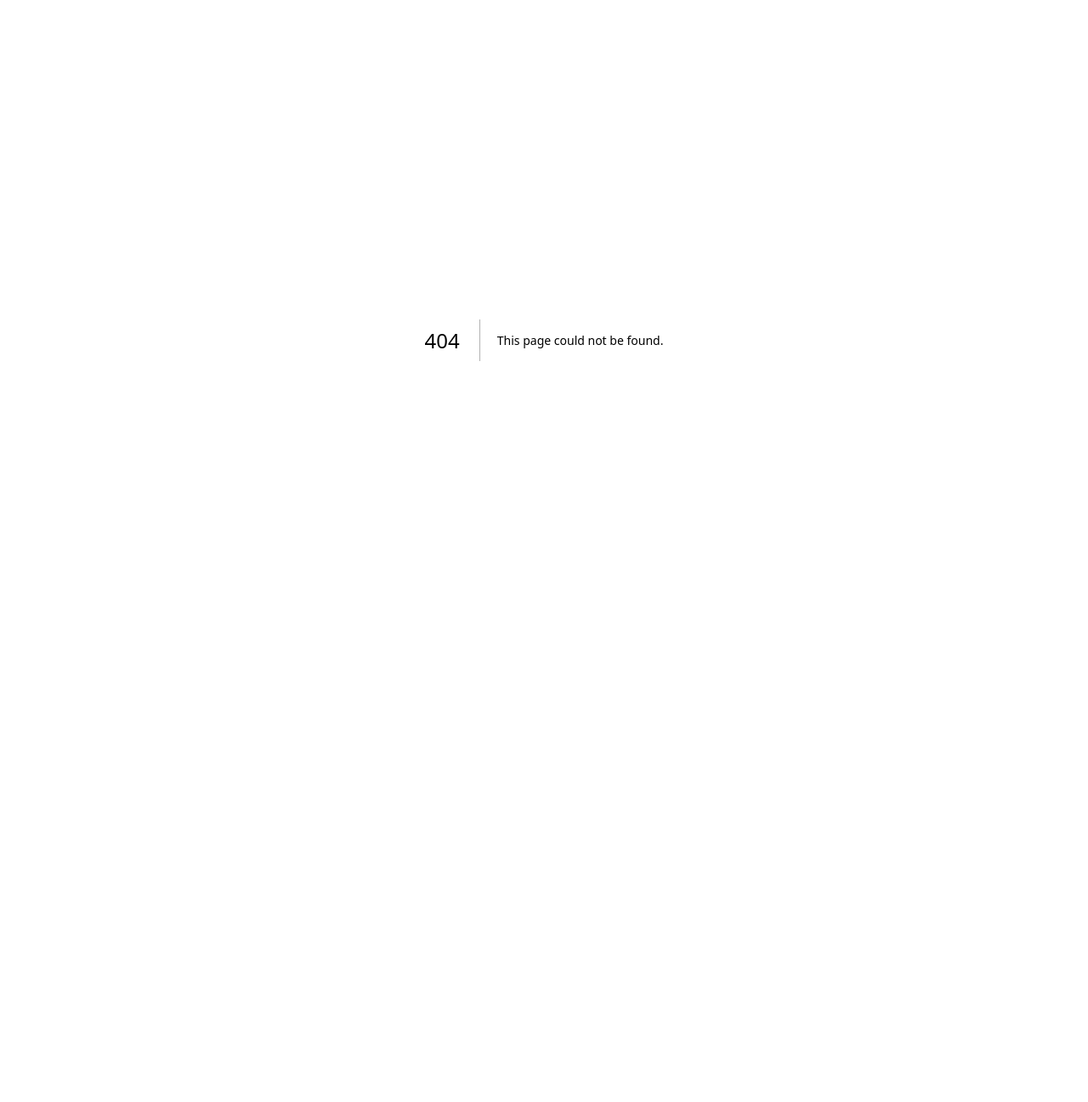
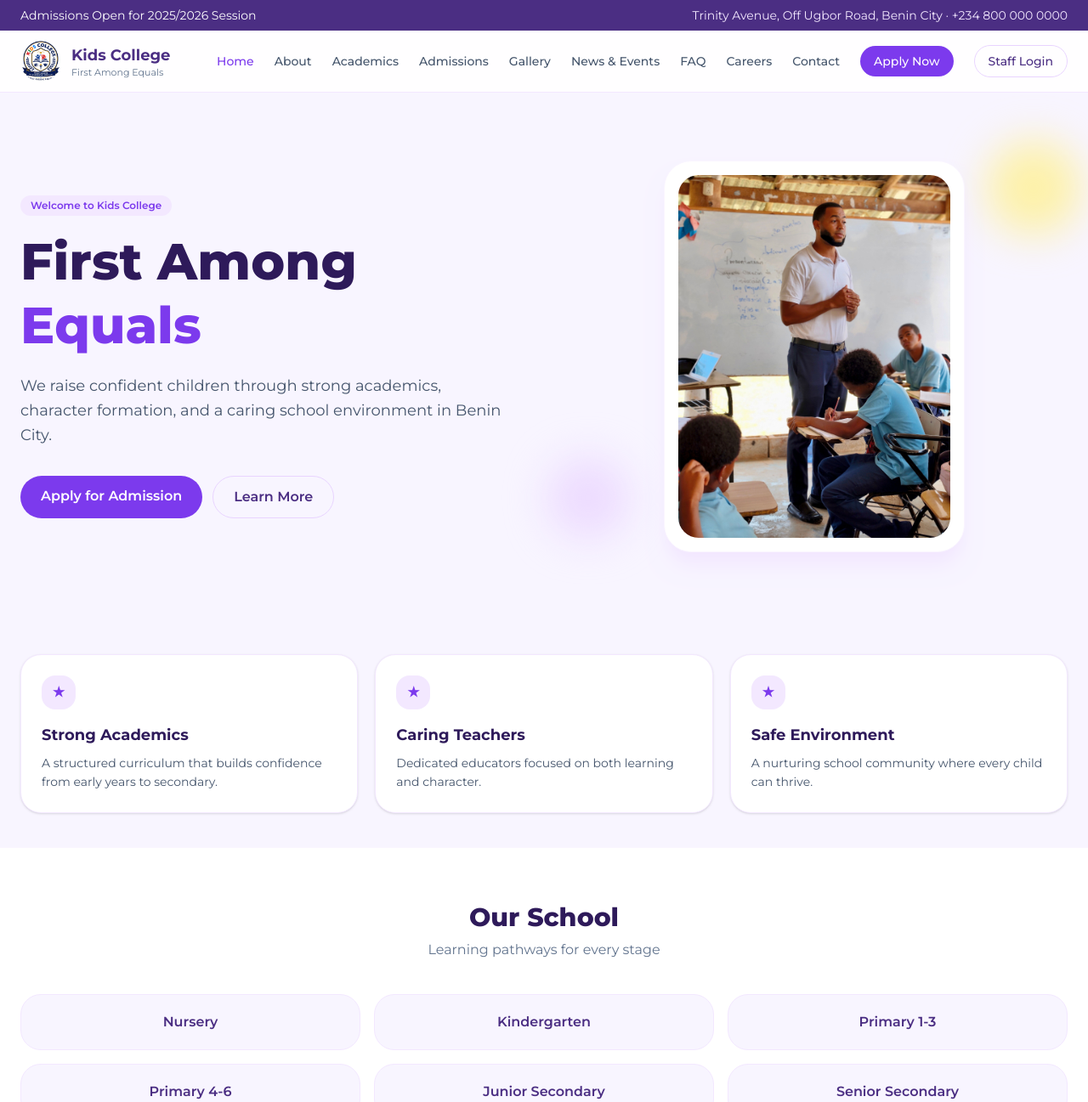
Before and after one commit to kidscollege/web-admin, a Next.js app: page / in a window 1280 px wide. Before the commit this address had no page. Shown: the top 1297 px of the page at 85% size. Before the commit the page ends 800 px from the top, so only its background shows below. Built offline with nearby package versions, Linux system fonts and the light colour scheme.

Commit message:
bring back

```diff
--- /dev/null
+++ b/app/(public)/page.tsx
@@ -0,0 +1,180 @@
+import Link from "next/link";
+import Image from "next/image";
+
+export default function HomePage() {
+  return (
+    <div className="overflow-hidden">
+      {/* Hero */}
+      <section className="relative">
+        <div className="max-w-7xl mx-auto px-4 sm:px-6 py-14 sm:py-20 grid grid-cols-1 lg:grid-cols-2 gap-10 items-center">
+          <div>
+            <p className="inline-flex rounded-full bg-purple-100 text-[#7C3AED] px-3 py-1 text-xs font-semibold mb-4">
+              Welcome to Kids College
+            </p>
+            <h1 className="text-4xl sm:text-5xl lg:text-6xl font-extrabold text-[#2E1A5A] leading-tight">
+              First Among
+              <span className="block text-[#7C3AED]">Equals</span>
+            </h1>
+            <p className="mt-5 text-slate-600 text-base sm:text-lg max-w-xl leading-relaxed">
+              We raise confident children through strong academics, character
+              formation, and a caring school environment in Benin City.
+            </p>
+            <div className="mt-8 flex flex-col sm:flex-row gap-3">
+              <Link
+                href="/admissions/apply"
+                className="bg-[#7C3AED] hover:bg-[#6D28D9] text-white px-6 py-3 rounded-full font-semibold text-center transition"
+              >
+                Apply for Admission
+              </Link>
+              <Link
+                href="/about"
+                className="border border-purple-200 text-[#4B2E83] px-6 py-3 rounded-full font-semibold text-center hover:bg-purple-50 transition"
+              >
+                Learn More
+              </Link>
+            </div>
+          </div>
+
+          <div className="relative flex justify-center">
+            <div className="absolute -top-6 -right-4 w-28 h-28 rounded-full bg-yellow-200/70 blur-xl" />
+            <div className="absolute bottom-4 -left-4 w-24 h-24 rounded-full bg-purple-200/80 blur-xl" />
+            <div className="relative bg-white rounded-[2rem] p-4 shadow-xl shadow-purple-100 border border-purple-50">
+              <Image
+                src="/hero1.jpg"
+                alt="Kids College"
+                width={320}
+                height={320}
+                className="rounded-[1.5rem] object-contain"
+              />
+            </div>
+          </div>
+        </div>
+      </section>
+
+      {/* Why section */}
+      <section className="max-w-7xl mx-auto px-4 sm:px-6 py-10">
+        <div className="grid grid-cols-1 md:grid-cols-3 gap-5">
+          {[
+            {
+              title: "Strong Academics",
+              desc: "A structured curriculum that builds confidence from early years to secondary.",
+            },
+            {
+              title: "Caring Teachers",
+              desc: "Dedicated educators focused on both learning and character.",
+            },
+            {
+              title: "Safe Environment",
+              desc: "A nurturing school community where every child can thrive.",
+            },
+          ].map((item) => (
+            <div
+              key={item.title}
+              className="bg-white rounded-3xl border border-purple-100 p-6 shadow-sm"
+            >
+              <div className="w-10 h-10 rounded-2xl bg-purple-100 text-[#7C3AED] flex items-center justify-center font-bold mb-4">
+                ★
+              </div>
+              <h3 className="font-bold text-lg text-[#2E1A5A] mb-2">
+                {item.title}
+              </h3>
+              <p className="text-sm text-slate-600 leading-relaxed">{item.desc}</p>
+            </div>
+          ))}
+        </div>
+      </section>
+
+      {/* Levels */}
+      <section className="bg-white border-y border-purple-50">
+        <div className="max-w-7xl mx-auto px-4 sm:px-6 py-16">
+          <div className="text-center mb-10">
+            <h2 className="text-3xl font-extrabold text-[#2E1A5A]">Our School</h2>
+            <p className="text-slate-500 mt-2">
+              Learning pathways for every stage
+            </p>
+          </div>
+
+          <div className="grid grid-cols-2 md:grid-cols-3 gap-4">
+            {[
+              "Nursery",
+              "Kindergarten",
+              "Primary 1-3",
+              "Primary 4-6",
+              "Junior Secondary",
+              "Senior Secondary",
+            ].map((level) => (
+              <div
+                key={level}
+                className="rounded-3xl bg-[#F8F5FF] border border-purple-100 p-5 text-center"
+              >
+                <p className="font-semibold text-[#4B2E83]">{level}</p>
+              </div>
+            ))}
+          </div>
+        </div>
+      </section>
+
+      {/* Speech style section */}
+      <section className="max-w-7xl mx-auto px-4 sm:px-6 py-16">
+        <div className="grid grid-cols-1 lg:grid-cols-2 gap-8 items-center">
+          <div className="bg-white rounded-[2rem] border border-purple-100 p-7 sm:p-9 shadow-sm">
+            <p className="text-[#7C3AED] font-semibold mb-3">Principal’s Welcome</p>
+            <h2 className="text-2xl sm:text-3xl font-extrabold text-[#2E1A5A] mb-4">
+              A place where every child is seen, guided, and inspired.
+            </h2>
+            <p className="text-slate-600 leading-relaxed text-sm sm:text-base">
+              At Kids College, we combine academic excellence with character
+              development. Our goal is to raise confident learners who are
+              prepared for the future and grounded in strong values.
+            </p>
+            <Link
+              href="/about"
+              className="inline-block mt-6 bg-[#7C3AED] text-white px-5 py-2.5 rounded-full text-sm font-semibold hover:bg-[#6D28D9] transition"
+            >
+              Read More
+            </Link>
+          </div>
+
+          <div className="bg-gradient-to-br from-purple-100 to-yellow-50 rounded-[2rem] p-8 min-h-[280px] flex items-center justify-center border border-purple-100">
+            <div className="text-center">
+              <Image
+                src="/hero2.jpg"
+                alt="Kids College"
+                width={160}
+                height={160}
+                className="mx-auto mb-4"
+              />
+              <p className="font-bold text-[#2E1A5A]">Kids College</p>
+              <p className="text-sm text-slate-500">Benin City</p>
+            </div>
+          </div>
+        </div>
+      </section>
+
+      {/* CTA */}
+      <section className="max-w-7xl mx-auto px-4 sm:px-6 pb-20">
+        <div className="rounded-[2rem] bg-[#7C3AED] text-white p-8 sm:p-12 text-center shadow-xl shadow-purple-200">
+          <h2 className="text-3xl font-extrabold">Admissions Now Open</h2>
+          <p className="text-purple-100 mt-3 max-w-2xl mx-auto">
+            Give your child a strong foundation at Kids College. Submit an
+            application online in minutes.
+          </p>
+          <div className="mt-7 flex flex-col sm:flex-row gap-3 justify-center">
+            <Link
+              href="/admissions/apply"
+              className="bg-white text-[#7C3AED] px-6 py-3 rounded-full font-semibold hover:bg-purple-50 transition"
+            >
+              Apply Now
+            </Link>
+            <Link
+              href="/contact"
+              className="border border-white/30 px-6 py-3 rounded-full font-semibold hover:bg-white/10 transition"
+            >
+              Contact Us
+            </Link>
+          </div>
+        </div>
+      </section>
+    </div>
+  );
+}
```
